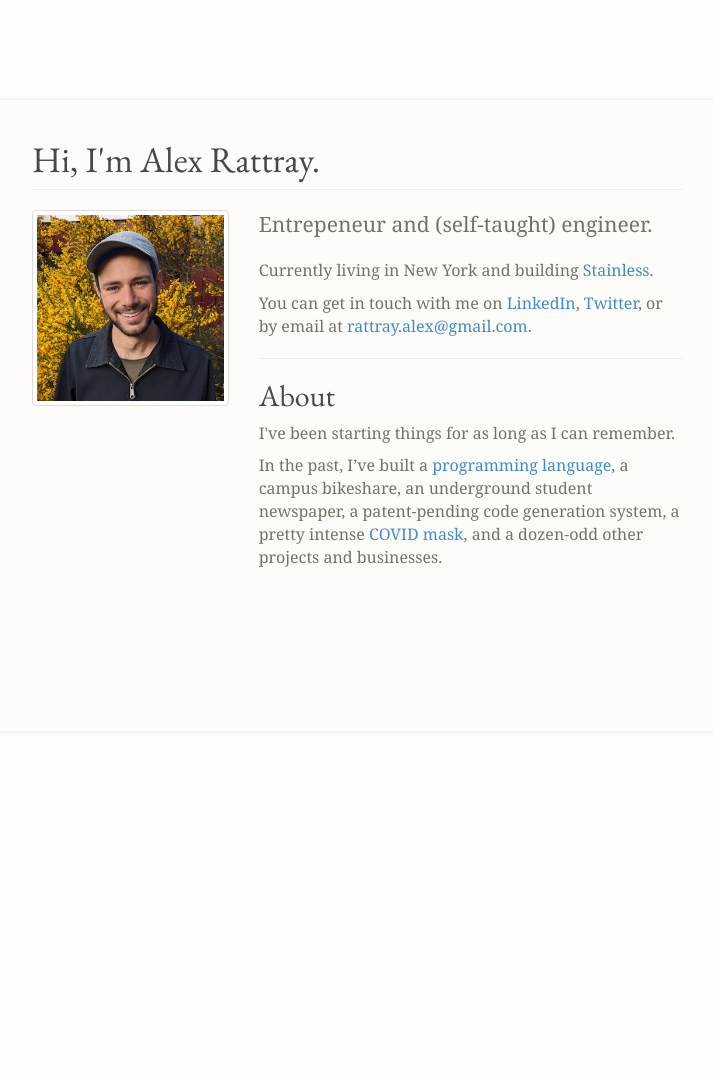
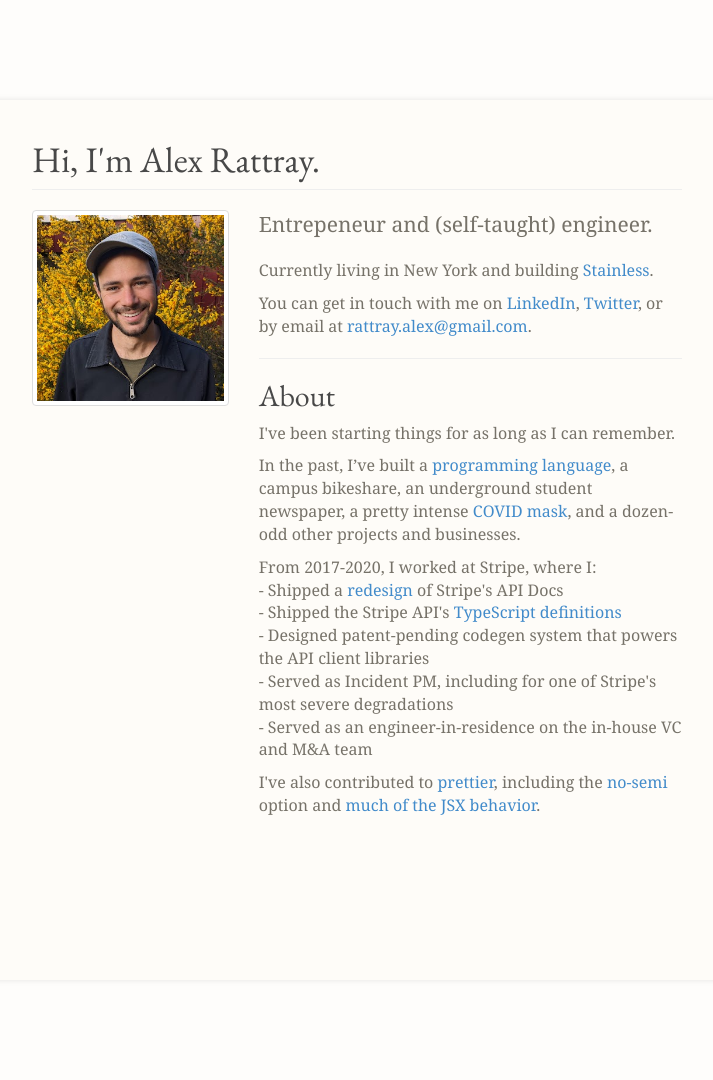
Before and after one commit to rattrayalex/rattrayalex.github.io, a Jekyll site: the page built from index.md, in a window 1280 px wide. Shown: the whole page, without its empty margins (283-996 px from the left). Built offline with Jekyll 4.4.1, drawn with Linux system fonts in a browser that asks for light colours; before the commit the page ends 900 px from its top, so only the background shows below that.

Commit message:
Add more

```diff
--- a/index.md
+++ b/index.md
@@ -46,9 +46,22 @@
     </p>
     <p>
       In the past, I’ve built a <a href="http://lightscript.org" target="_blank">programming language</a>,
-      a campus bikeshare, an underground student newspaper, a patent-pending code generation system,
-      a pretty intense <a href="https://narwallmask.com">COVID mask</a>,
+      a campus bikeshare, an underground student newspaper,
+      a pretty intense <a href="https://narwallmask.com" target="_blank">COVID mask</a>,
       and a dozen-odd other projects and businesses.
+    </p>
+    <p>
+      From 2017-2020, I worked at Stripe, where I:<br>
+      - Shipped a <a href="https://twitter.com/stripe/status/1108764635606315008" target="_blank">redesign</a> of Stripe's API Docs<br>
+      - Shipped the Stripe API's <a href="https://twitter.com/stripe/status/1222944951853432832developer">TypeScript definitions</a><br>
+      - Designed patent-pending codegen system that powers the API client libraries<br>
+      - Served as Incident PM, including for one of Stripe's most severe degradations<br>
+      - Served as an engineer-in-residence on the in-house VC and M&A team<br>
+    </p>
+    <p>
+      I've also contributed to <a href="https://prettier.io">prettier</a>, including the
+      <a href="https://github.com/prettier/prettier/pulls/1129">no-semi</a> option and
+      <a href="https://github.com/prettier/prettier/pulls?q=author%3Arattrayalex+JSX">much of the JSX behavior</a>.
     </p>
   </div>
 
```
